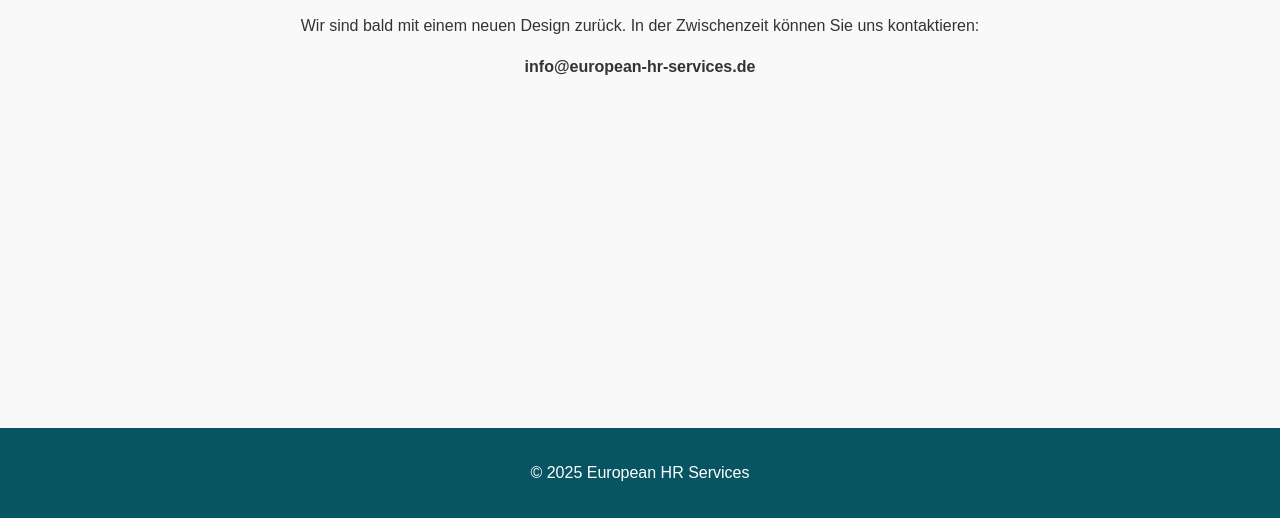
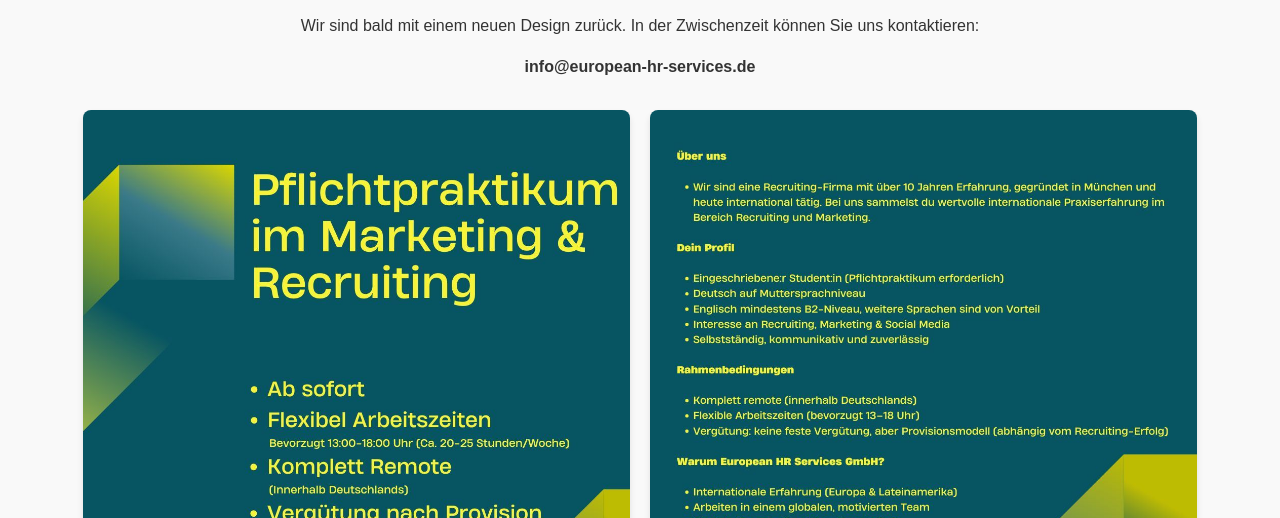
Before and after one commit to octomatleib/european-hr-services-site, a plain HTML site: page de/index.html in a window 1280 px wide. Shown: the part 282-800 px from the top of the page. Drawn offline with Linux system fonts and the light colour scheme.

Commit message:
Adding Pflichtpraktikum images to german subsite

```diff
--- a/de/index.html
+++ b/de/index.html
@@ -5,6 +5,28 @@
   <meta name="viewport" content="width=device-width, initial-scale=1.0">
   <title>European HR Services - Deutsch</title>
   <link rel="stylesheet" href="../assets/css/style.css">
+  <style>
+    .image-container {
+      display: flex;
+      justify-content: center;
+      gap: 20px;
+      margin-top: 30px;
+      flex-wrap: wrap;
+    }
+
+    .image-container img {
+      max-width: 45%;
+      height: auto;
+      border-radius: 8px;
+      box-shadow: 0 4px 6px rgba(0, 0, 0, 0.1);
+    }
+
+    @media (max-width: 768px) {
+      .image-container img {
+        max-width: 100%;
+      }
+    }
+  </style>
 </head>
 <body>
   <header class="header">
@@ -15,6 +37,11 @@
     <h1>Unsere Website wird derzeit überarbeitet</h1>
     <p>Wir sind bald mit einem neuen Design zurück. In der Zwischenzeit können Sie uns kontaktieren:</p>
     <p><strong>info@european-hr-services.de</strong></p>
+
+    <div class="image-container">
+      <img src="../assets/images/Pflichtpraktikum_1.jpg" alt="Pflichtpraktikum 1">
+      <img src="../assets/images/Pflichtpraktikum_2.jpg" alt="Pflichtpraktikum 2">
+    </div>
   </main>
   <footer class="footer">
     <p>&copy; 2025 European HR Services</p>
```
Also changed, not shown: assets/images/Pflichtpraktikum_1.jpg (added), assets/images/Pflichtpraktikum_2.jpg (added).
